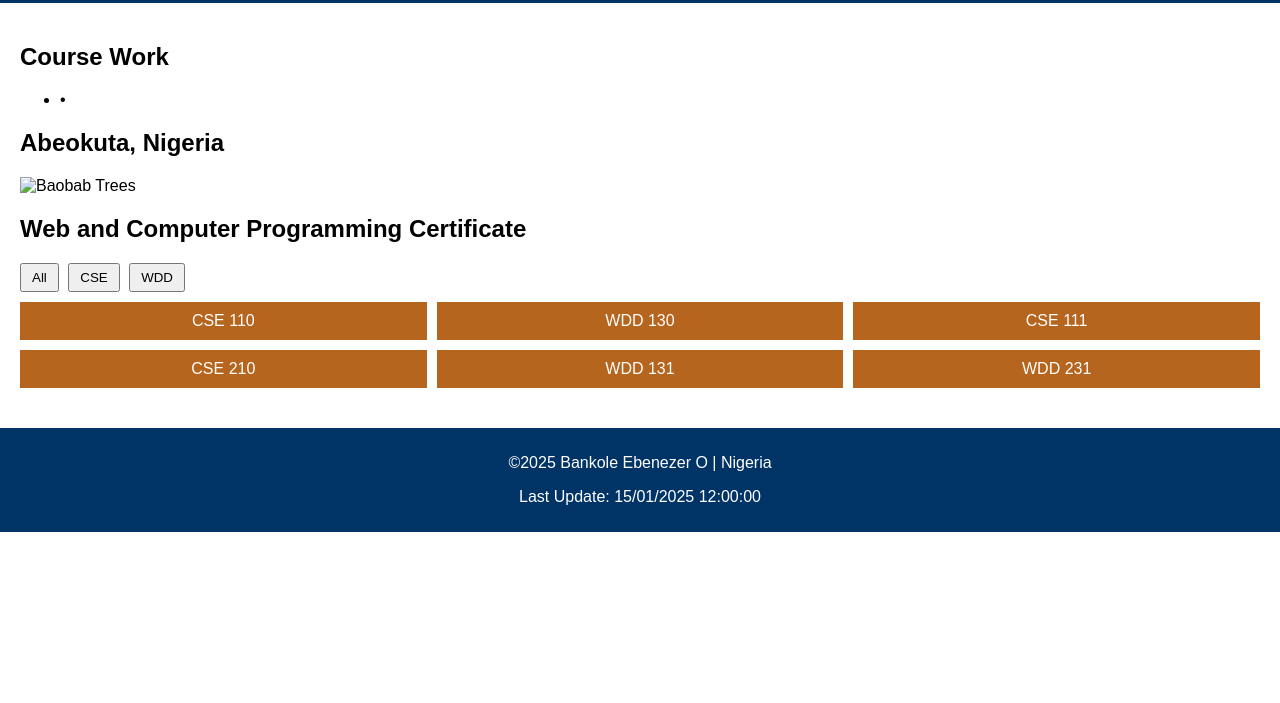
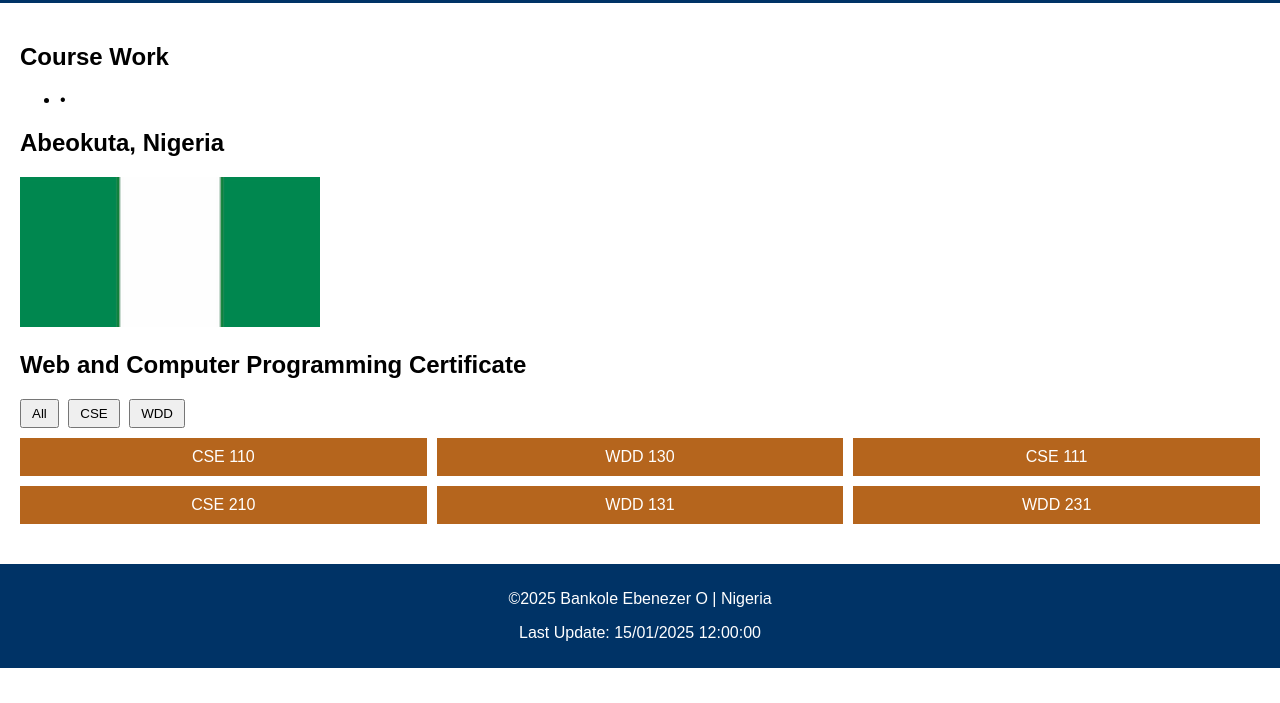
Before and after one commit to Ebenezerbanky/wdd231, a plain HTML site: page index.html in a window 1280 px wide. Shown: the part 97-800 px from the top of the page. Drawn offline with Linux system fonts and the light colour scheme.

Commit message:
push to gitub

```diff
--- a/index.html
+++ b/index.html
@@ -3,9 +3,9 @@
 <head>
   <meta charset="UTF-8">
   <meta name="viewport" content="width=device-width, initial-scale=1.0">
-  <meta name="description" content="WDD231 - Web Frontend1 project by Bankole Ebenezer O. Learn about web development fundamentals, resources, and projects designed for aspiring developers." />
+  <meta name="description" content="WDD231 - Web Frontend 1 project by Bankole Ebenezer O. Learn about web development fundamentals, resources, and projects designed for aspiring developers." />
     <meta name="author" content="Bankole Ebenezer" />
-    <title>WDD231 - Web Frontend1 - Bankole Ebenezer</title>
+    <title>WDD231 - Web Frontend 1 - Bankole Ebenezer</title>
 
 
 
@@ -42,7 +42,7 @@
 
     <section class="location">
       <h2>Abeokuta, Nigeria</h2>
-      <img src="baobab-trees.jpg" alt="Baobab Trees">
+      <img src="images/myflag.webp" alt="Baobab Trees">
     </section>
 
     <section class="certificate">
```
Also changed, not shown: images/myflag.webp (added).
